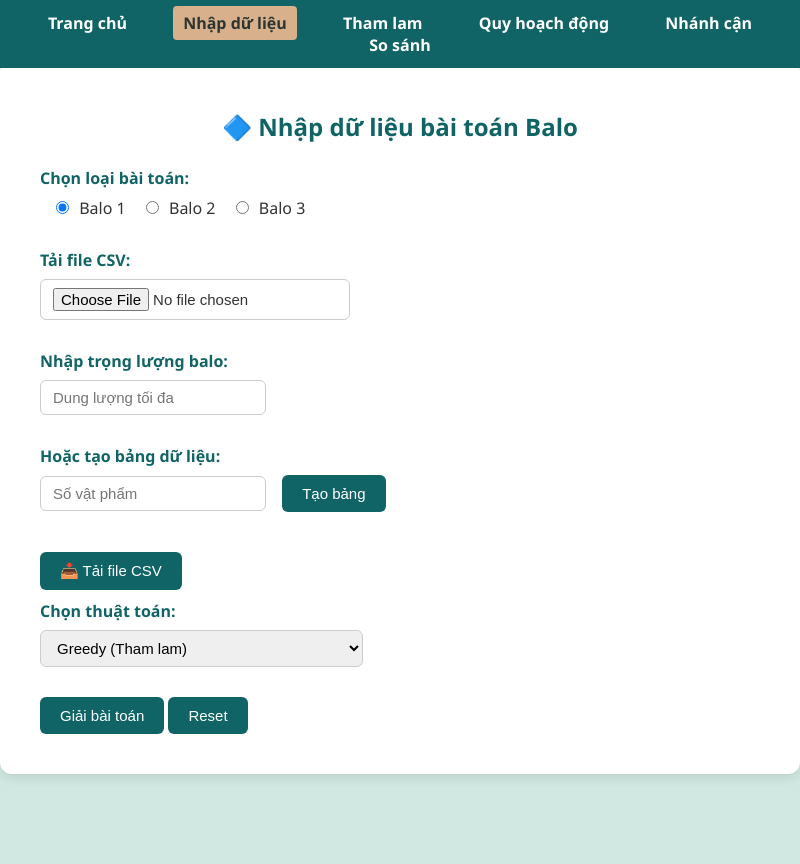
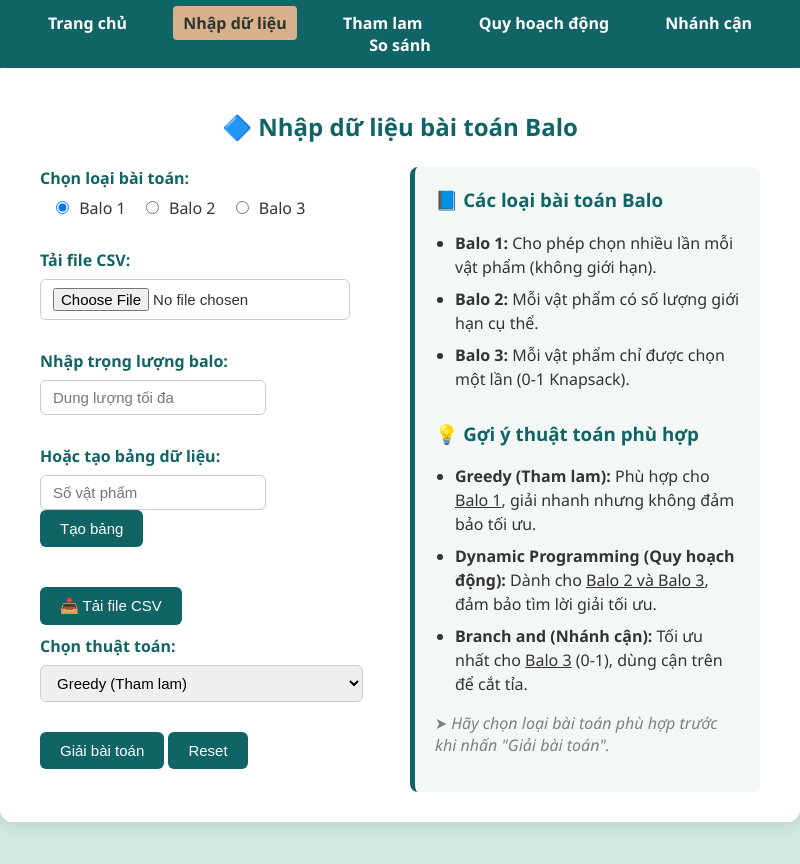
Before and after one commit to nhatanh0710/NLCS-Balo, an Electron app: page src/pages/input.html in a window 800 px wide. Before the commit the page ends 834 px from the top, so only its background shows below. Drawn offline with Linux system fonts and the light colour scheme.

Commit message:
Update UI

```diff
--- a/src/pages/input.html
+++ b/src/pages/input.html
@@ -14,7 +14,9 @@
 
   <div class="container">
     <h2>🔷 Nhập dữ liệu bài toán Balo</h2>
+    <div class="input-wrapper">
 
+      <div class="input-left">
         <div class="section">
           <label class="section-title">Chọn loại bài toán:</label>
           <label><input type="radio" name="baloType" value="balo1" checked /> Balo 1</label>
@@ -48,12 +50,39 @@
             <option value="greedy">Greedy (Tham lam)</option>
             <option value="dp">Dynamic Programming (Quy hoạch động)</option>
             <option value="branch">Branch and Bound (Nhánh cận)</option>
+            <option value="compare">So sánh 3 thuật toán</option>
           </select>
         </div>
 
         <button id="submitBtn">Giải bài toán</button>
         <button id="resetBtn">Reset</button>
       </div>
+
+      <div class="input-right">
+        <h3>📘 Các loại bài toán Balo</h3>
+        <ul>
+          <li><strong>Balo 1:</strong> Cho phép chọn nhiều lần mỗi vật phẩm (không giới hạn).</li>
+          <li><strong>Balo 2:</strong> Mỗi vật phẩm có số lượng giới hạn cụ thể.</li>
+          <li><strong>Balo 3:</strong> Mỗi vật phẩm chỉ được chọn một lần (0-1 Knapsack).</li>
+        </ul>
+
+        <h3 style="margin-top: 30px;">💡 Gợi ý thuật toán phù hợp</h3>
+        <ul>
+          <li><strong>Greedy (Tham lam):</strong> Phù hợp cho <u>Balo 1</u>, giải nhanh nhưng không đảm bảo tối ưu.</li>
+          <li><strong>Dynamic Programming (Quy hoạch động):</strong> Dành cho <u>Balo 2 và Balo 3</u>, đảm bảo tìm lời
+            giải tối ưu.</li>
+          <li><strong>Branch and (Nhánh cận):</strong> Tối ưu nhất cho <u>Balo 3</u> (0-1), dùng cận trên để cắt tỉa.
+          </li>
+        </ul>
+
+        <p style="font-style: italic; color: gray;">
+          ➤ Hãy chọn loại bài toán phù hợp trước khi nhấn "Giải bài toán".
+        </p>
+      </div>
+
+    </div>
+  </div>
+
 </body>
 
 </html>
--- a/src/pages/input.js
+++ b/src/pages/input.js
@@ -190,7 +190,8 @@ document.addEventListener('DOMContentLoaded', () => {
     const redirectMap = {
       greedy: 'greedy.html',
       dp: 'dp.html',
-      branch: 'branch.html'
+      branch: 'branch.html',
+      compare: 'compare.html'
     };
 
     window.location.href = redirectMap[selectedAlgo];
--- a/src/style.css
+++ b/src/style.css
@@ -123,3 +123,34 @@ td {
     padding: 6px;
     text-align: center;
 }
+
+/*Input*/
+.input-wrapper {
+    display: grid;
+    grid-template-columns: 1fr 1fr;
+    gap: 40px;
+    align-items: flex-start;
+}
+
+.input-right {
+    background-color: #f3f8f7;
+    padding: 20px;
+    border-left: 5px solid #116466;
+    border-radius: 8px;
+    margin-left: -10px;
+}
+
+.input-right h3 {
+    margin-top: 0;
+    color: #116466;
+}
+
+.input-right ul {
+    padding-left: 20px;
+    list-style-type: disc;
+}
+
+.input-right li {
+    margin-bottom: 8px;
+    line-height: 1.5;
+}
```
Also changed, not shown: src/pages/compare.html (+61 -0 lines), src/components/branch-solver.js (added), src/components/dp-solver.js (added), src/components/greedy-solver.js (added), src/pages/compare.js (added). Lines whose indentation alone changed are shown as unchanged.
